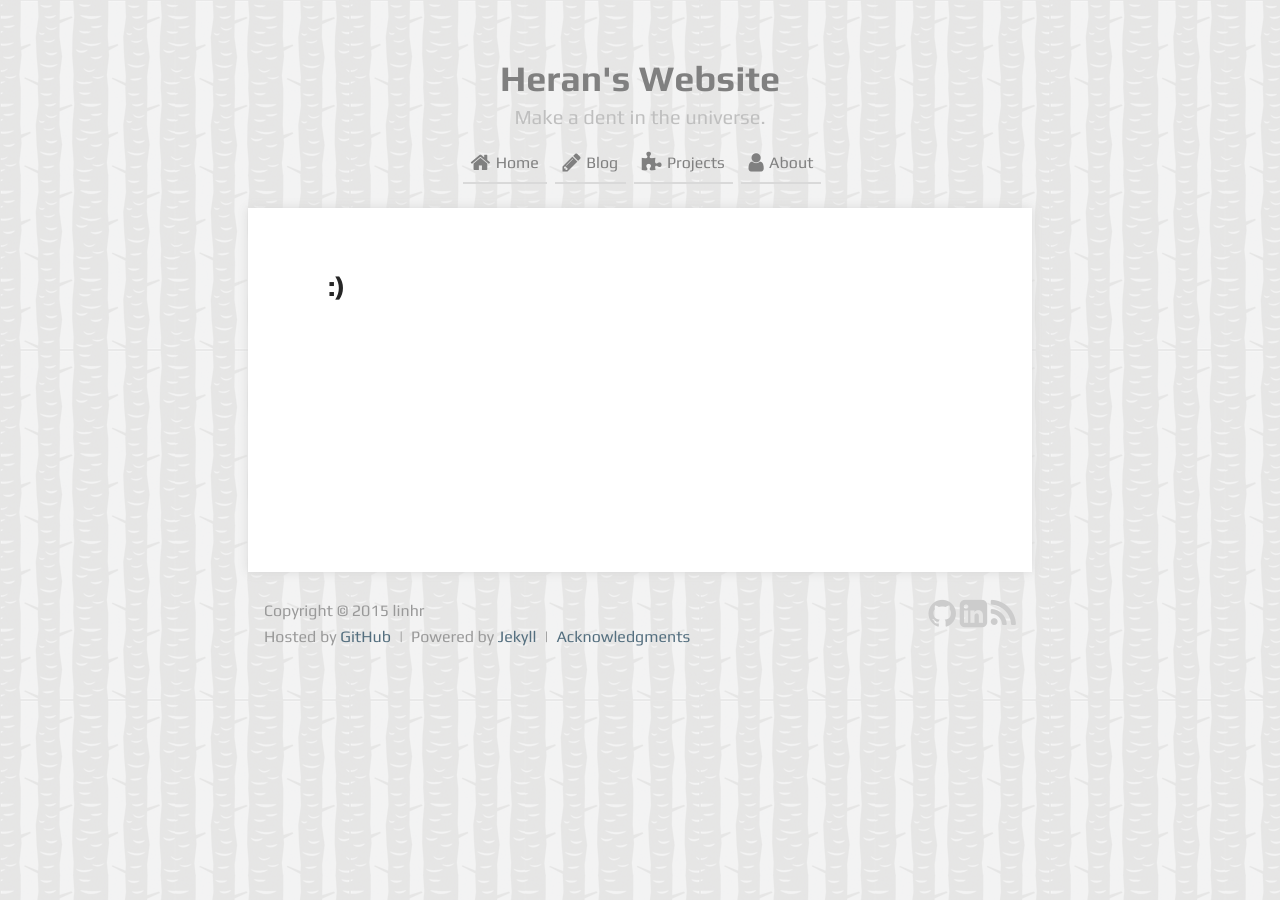
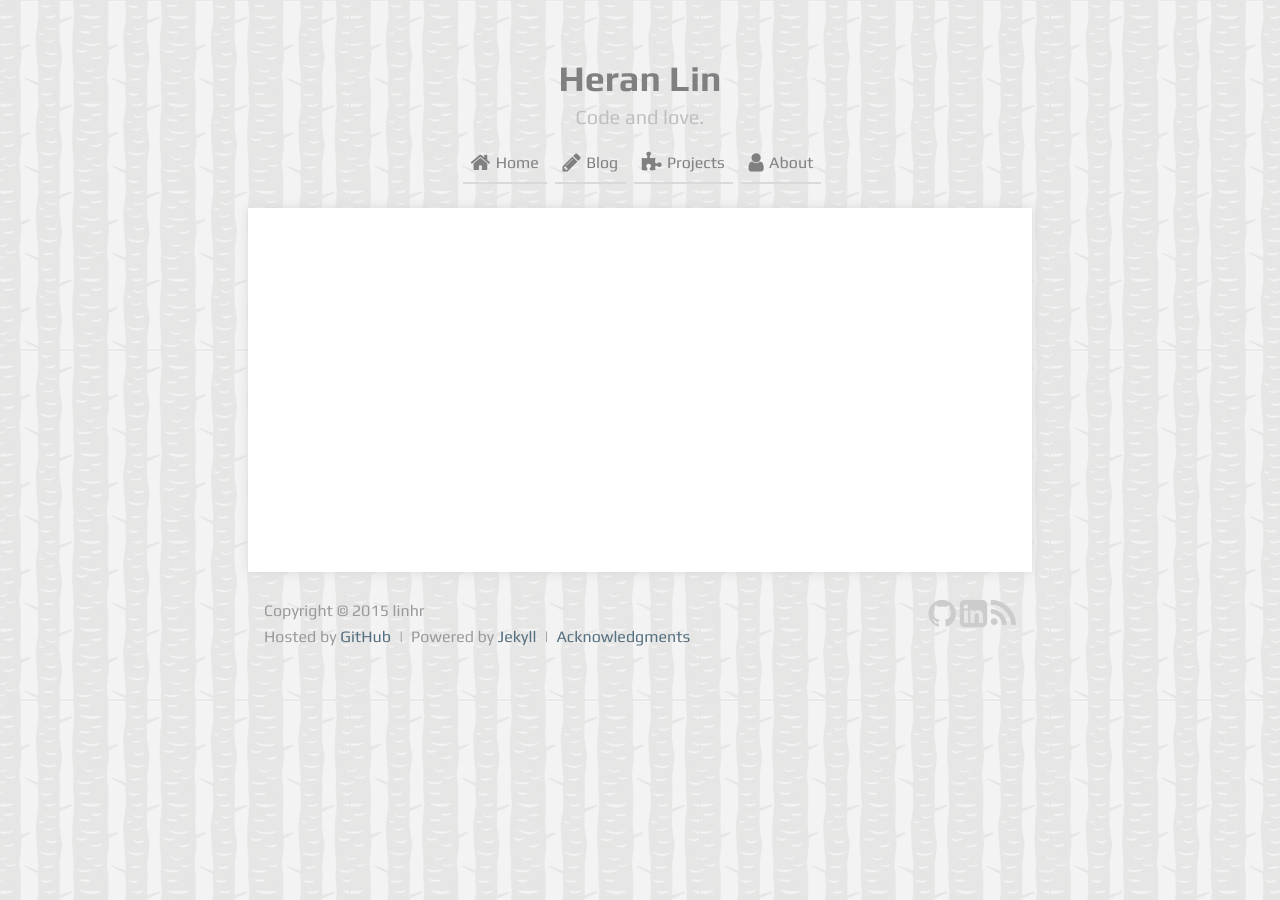
Before and after one commit to linhr/linhr.github.io, a Jekyll site: the page built from index.html, in a window 1280 px wide. Built offline with Jekyll 4.4.1, drawn with Linux system fonts in a browser that asks for light colours; nearby versions of some CDN libraries; Markdown is read by kramdown in place of the engine named in the settings.

Commit message:
update site headings

```diff
--- a/_config.yml
+++ b/_config.yml
@@ -1,5 +1,5 @@
-title: Heran's Website
-subtitle: Make a dent in the universe.
+title: Heran Lin
+subtitle: Code and love.
 author: linhr
 
 permalink: /:categories/:title/
--- a/index.html
+++ b/index.html
@@ -1,6 +1,4 @@
 ---
 layout: default
-title: Heran's Website
+title: Heran Lin - Home Page
 ---
-
-<h1><strong>:)</strong></h1>
```
